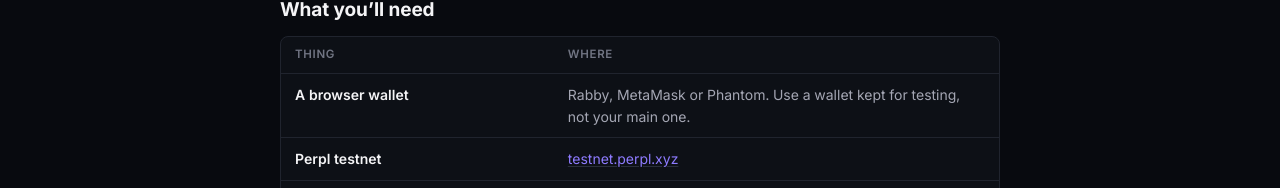
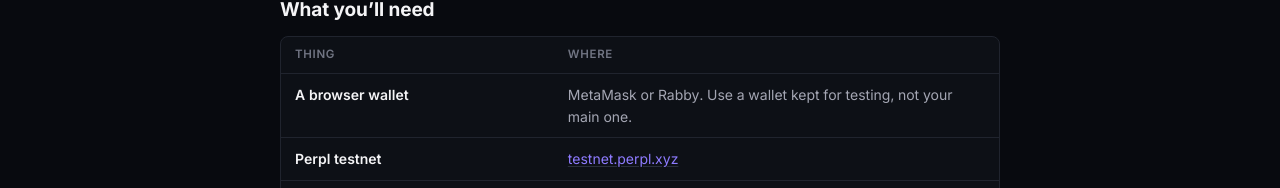
Before and after one commit to 0xMigzy/PerpGuard, a Next.js app in the folder apps/web/: page /bot/guide in a window 1280 px wide. Shown: the part 487-675 px from the top of the page. Built offline with nearby package versions, Linux system fonts and the light colour scheme; no server answers.

Commit message:
/bot/guide: the browser wallet row names MetaMask or Rabby
Co-Authored-By: Claude Opus 5.5 <noreply@anthropic.com>

```diff
--- a/apps/web/src/app/bot/guide/page.tsx
+++ b/apps/web/src/app/bot/guide/page.tsx
@@ -131,7 +131,7 @@ export default async function GuidePage() {
         <Table
           head={['Thing', 'Where']}
           rows={[
-            ['A browser wallet', 'Rabby, MetaMask or Phantom. Use a wallet kept for testing, not your main one.'],
+            ['A browser wallet', 'MetaMask or Rabby. Use a wallet kept for testing, not your main one.'],
             ['Perpl testnet', ext('https://testnet.perpl.xyz', 'testnet.perpl.xyz')],
             ['Perpl API keys', ext('https://testnet.perpl.xyz/apikeys', 'testnet.perpl.xyz/apikeys')],
             [
```
